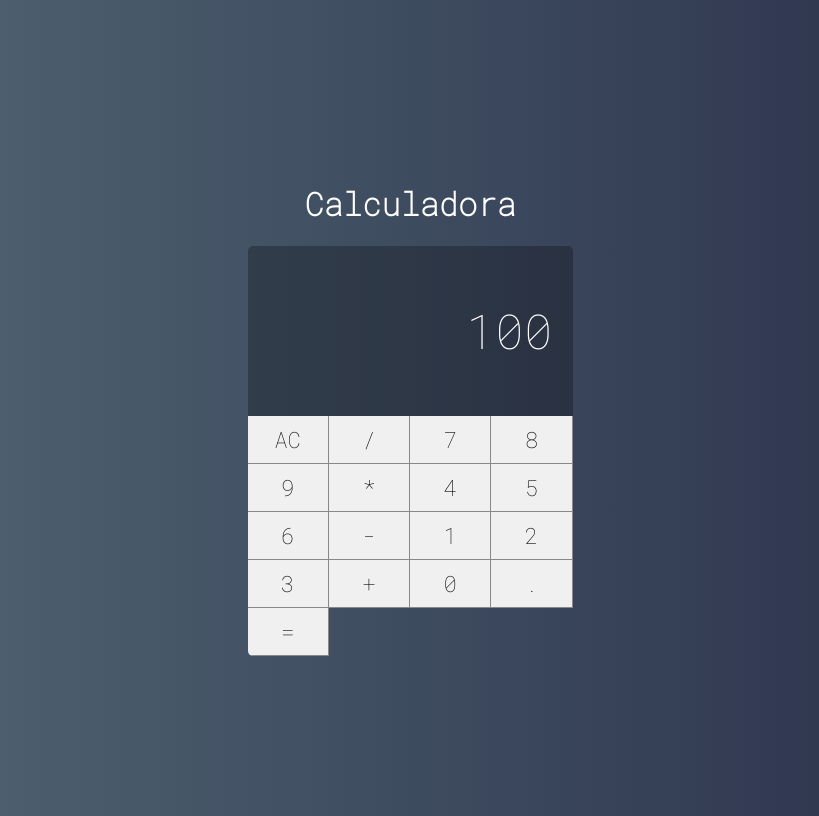
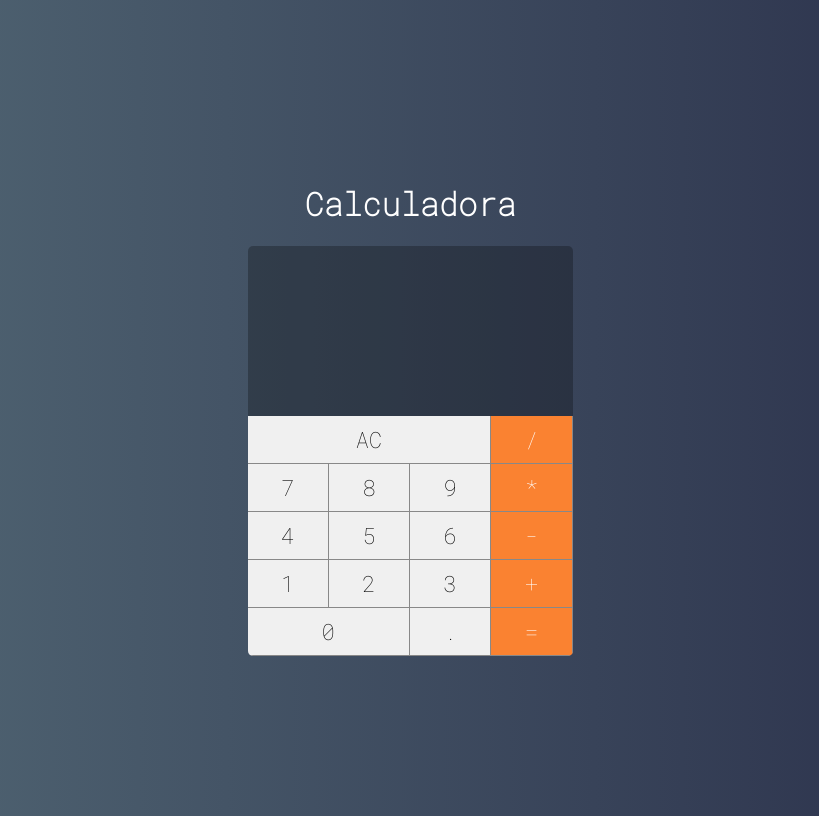
Before and after one commit to jardelsonfeijao/prj-Calculadora-com-React, a React (Create React App) app: page / in a window 1280 px wide. Shown: the whole page, without its empty margins (230-1049 px from the left). Built offline with nearby package versions, Linux system fonts and the light colour scheme.

Commit message:
Segunda Parte da Implementação do Component Button

```diff
--- a/package.json
+++ b/package.json
@@ -34,5 +34,8 @@
       "last 1 firefox version",
       "last 1 safari version"
     ]
+  },
+  "devDependencies": {
+    "eslint": "^8.40.0"
   }
 }
--- a/src/components/Button.css
+++ b/src/components/Button.css
@@ -11,3 +11,24 @@
   border-bottom: var(--border-button);
   outline: none;
 }
+
+.button:active {
+  background-color: #ccc;
+}
+
+.button.double {
+  grid-column: span 2;
+}
+
+.button.triple {
+  grid-column: span 3;
+}
+
+.button.operation {
+  background-color: #fa8231;
+  color: #fff;
+}
+
+.button.operation:active {
+  background-color: #fa8231cc;
+}
--- a/src/components/Button.jsx
+++ b/src/components/Button.jsx
@@ -1,6 +1,19 @@
 import React from "react";
 import "./Button.css";
 
-const Button = (props) =>
-    <button className="button">{props.label}</button>;
+const Button = (props) => {
+  let classes = 'button ';
+  classes += props.operation ? 'operation' : '';
+  classes += props.double ? 'double' : '';
+  classes += props.triple ? 'triple' : '';
+
+  return (
+    <button
+      onClick={(e) => props.click(props.label)}
+      className={classes}
+    >
+      {props.label}
+    </button>
+  );
+};
 export default Button;
--- a/src/main/Calculator.jsx
+++ b/src/main/Calculator.jsx
@@ -1,31 +1,52 @@
 import React, { Component } from "react";
-import './Calculator.css'
-import Button from '../components/Button'
+import "./Calculator.css";
+import Button from "../components/Button";
 import Display from "../components/Display";
 
 export default class Calculator extends Component {
-    render() {
-        return (
-            <div className="calculator">
-                <Display value={100}/>
-                <Button label="AC"/>
-                <Button label="/"/>
-                <Button label="7"/>
-                <Button label="8"/>
-                <Button label="9"/>
-                <Button label="*"/>
-                <Button label="4"/>
-                <Button label="5"/>
-                <Button label="6"/>
-                <Button label="-"/>
-                <Button label="1"/>
-                <Button label="2"/>
-                <Button label="3"/>
-                <Button label="+"/>
-                <Button label="0"/>
-                <Button label="."/>
-                <Button label="="/>
-            </div>
-        )
-    }
+  constructor(props) {
+    super(props)
+    this.clearMemory = this.clearMemory.bind(this)
+    this.setOperation = this.setOperation.bind(this)
+    this.addDigit = this.addDigit.bind(this)
+  }
+
+  clearMemory() {
+    console.log("limpar");
+  }
+
+  setOperation(operation) {
+    console.log(operation);
+  }
+
+  addDigit(n) {
+    console.log(n);
+  }
+
+  render() {
+
+
+    return (
+      <div className="calculator">
+        <Display value= '' />
+        <Button label="AC" click={this.clearMemory} triple />
+        <Button label="/" click={this.setOperation} operation />
+        <Button label="7" click={this.addDigit} />
+        <Button label="8" click={this.addDigit} />
+        <Button label="9" click={this.addDigit} />
+        <Button label="*" click={this.setOperation} operation />
+        <Button label="4" click={this.addDigit} />
+        <Button label="5" click={this.addDigit} />
+        <Button label="6" click={this.addDigit} />
+        <Button label="-" click={this.setOperation} operation/>
+        <Button label="1" click={this.addDigit} />
+        <Button label="2" click={this.addDigit} />
+        <Button label="3" click={this.addDigit} />
+        <Button label="+" click={this.setOperation} operation />
+        <Button label="0" click={this.addDigit} double />
+        <Button label="." click={this.addDigit} />
+        <Button label="=" click={this.setOperation} operation />
+      </div>
+    );
+  }
 }
```
Also changed, not shown: 1 other file (tests, documents, lock files or other folders). Lines whose indentation alone changed are shown as unchanged.
